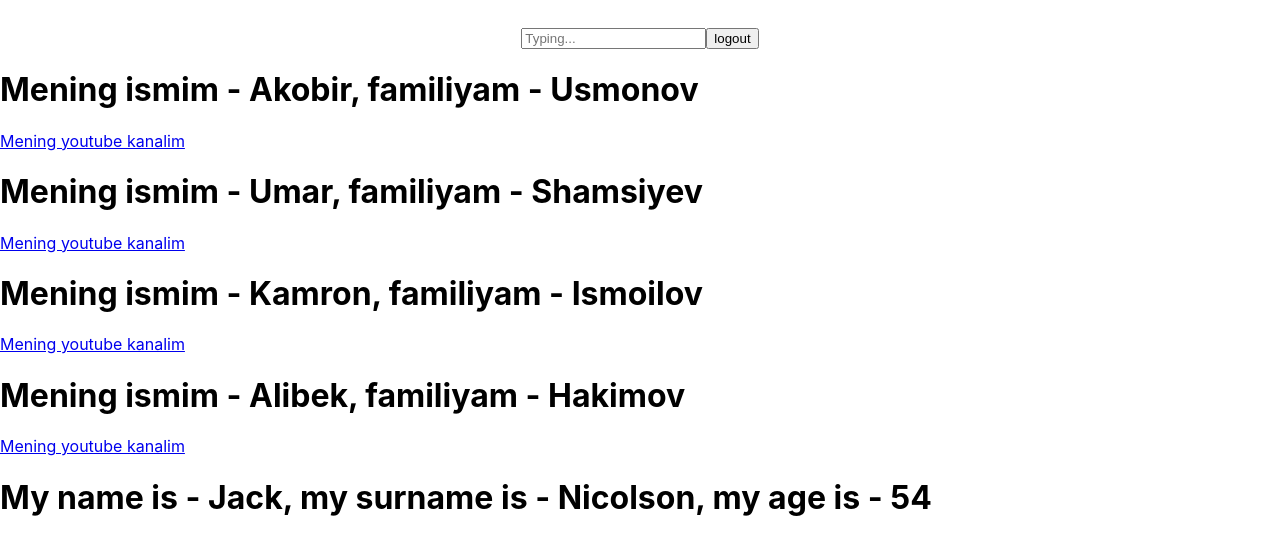
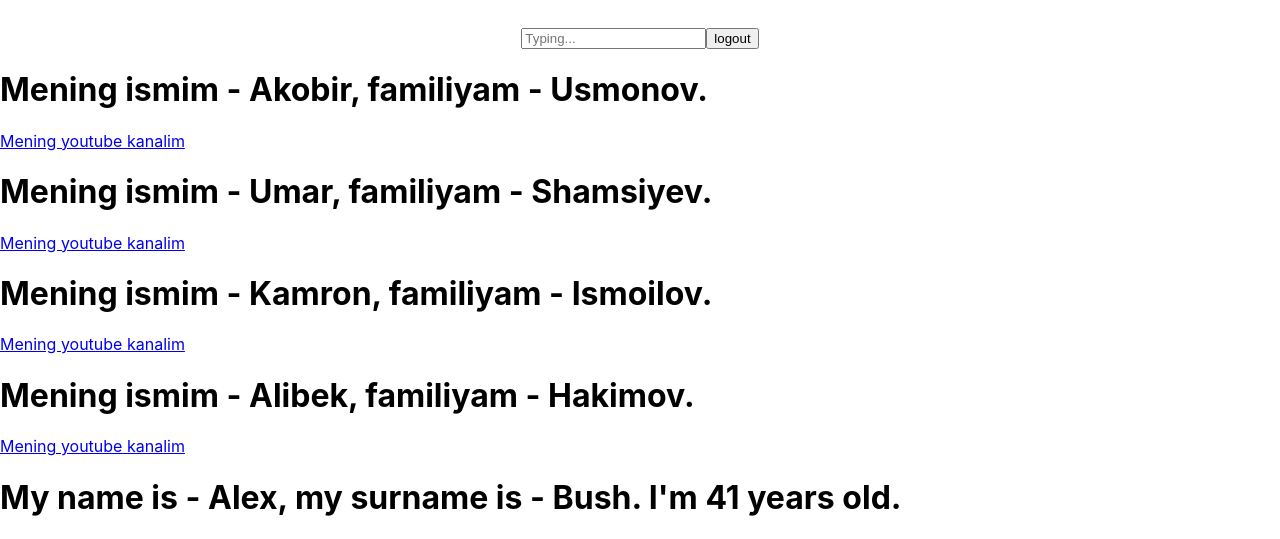
Before and after one commit to AkobirCoder/ReactJS-tutorial, a React (Create React App) app in the folder tutorial-app/: page / in a window 1280 px wide. Shown: the part 460-999 px from the top of the page. Built offline with nearby package versions, Linux system fonts and the light colour scheme.

Commit message:
./tutorial-app/src/components/app/App.jsx was updated

```diff
--- a/tutorial-app/src/components/app/App.jsx
+++ b/tutorial-app/src/components/app/App.jsx
@@ -1,11 +1,8 @@
-import React, {Component} from 'react';
-import { StrictMode } from 'react';
+import { Component, StrictMode } from 'react';
 
 import { Header, Navbar } from '../header/Header';
 import Field from '../field/Field';
 import Button from '../button/Button';
-
-import MyFirstState from '../states/State';
 
 // import logo from './logo.svg';
 import './App.css';
@@ -77,7 +74,7 @@ const User = ({firstName, lastName, link}) => { // `props` ni distruktizatsiya q
                 margin: "0 auto"
             }}
         >
-            <h1>Mening ismim - {firstName.name}, familiyam - {lastName()}</h1>
+            <h1>Mening ismim - {firstName.name}, familiyam - {lastName()}.</h1>
             <a href={link} target='_blank' rel='noreferrer'>Mening youtube kanalim</a>
         </div>
     );
@@ -87,17 +84,17 @@ const User = ({firstName, lastName, link}) => { // `props` ni distruktizatsiya q
 // Class component:
 
 class UserSecond extends Component {
-    constructor(props) {
+    constructor(props, age) {
         super(props);
-        this.age = props.age; // yangi property qo'shish
+        this.age = age;
     }
 
     render() {
-        const {name, surname, link} = this.props;
+        const {name, surname, link, age} = this.props;
 
         console.log(this.props);
 
-        return (
+        return(
             <div
                 style={{
                     textAlign: "justify",
@@ -105,8 +102,8 @@ class UserSecond extends Component {
                     margin: "0 auto"
                 }}
             >
-                <h1>My name is - {name}, my surname is - {surname}, my age is - {this.age}</h1>
-                <a href={link} target='_blank' rel='noreferrer'>This is my youtube channel</a>
+                <h1>My name is - {name}, my surname is - {surname}. I'm {age} years old.</h1>
+                <a href={link} target='_blank' rel='noreferrer'>This is my channel</a>
             </div>
         );
     }
@@ -114,7 +111,6 @@ class UserSecond extends Component {
 
 
 // States:
-
 
 
 function App() {
@@ -133,19 +129,8 @@ function App() {
         <User firstName={{name: "Kamron"}} lastName={() => "Ismoilov"} link={"https://facebook.com"} />
         <User firstName={{name: "Alibek"}} lastName={() => "Hakimov"} link={"https://telegram.org"} />
 
-        {/* Class components: */}
-        <UserSecond name={"Jack"} surname={"Nicolson"} link={"https://instagram.com"} age={54} />
-
-        {/* States: */}
-        <div
-            style={{
-                display: "flex",
-                justifyContent: "space-evenly"
-            }}
-        >
-            <MyFirstState firstName={"Artyom"} lastName={"Maratov"} link={"https://youtube.com"} />
-            <MyFirstState firstName={"Artyom"} lastName={"Maratov"} link={"https://youtube.com"} />
-        </div>
+        {/* Class component xususiyatlari */}
+        <UserSecond name={"Alex"} surname={"Bush"} link={"https://telegram.org"} age={41} />
     </div>
   );
 }
```
